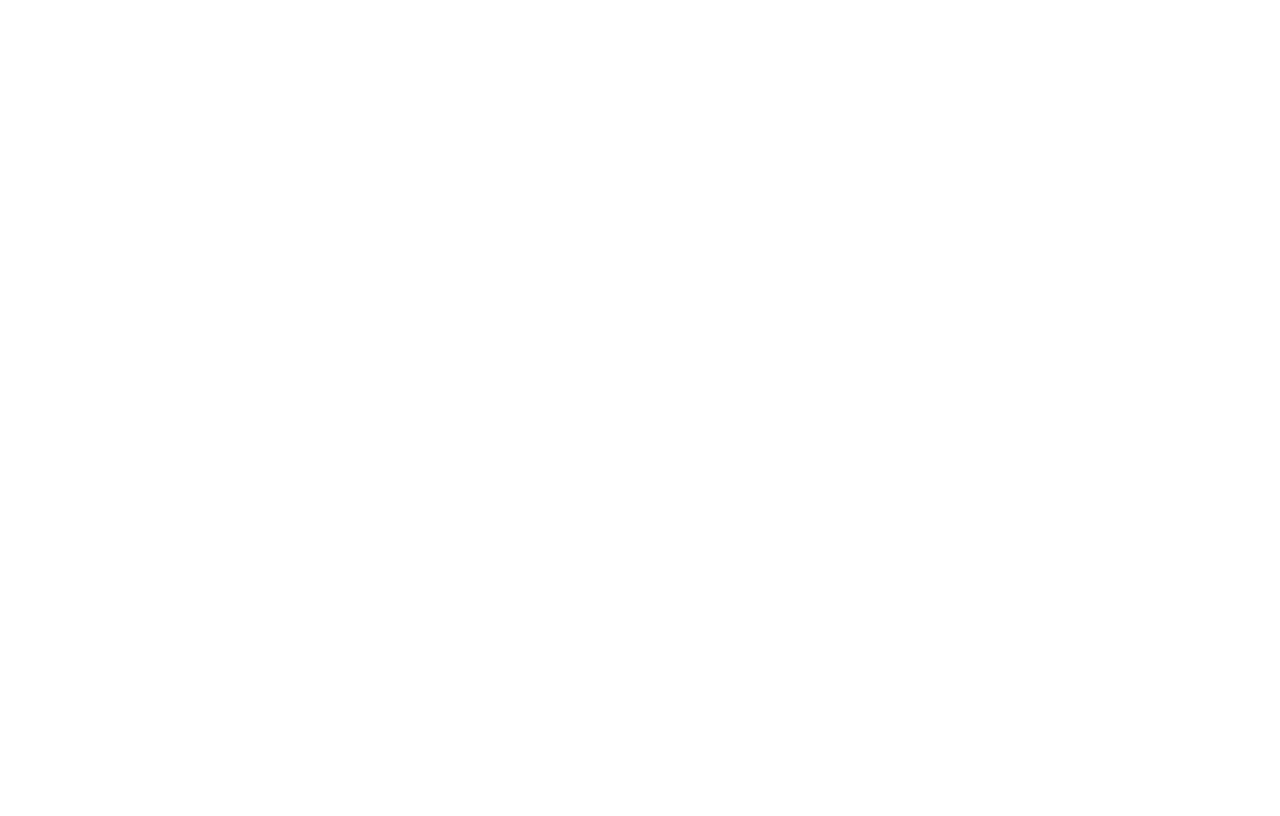
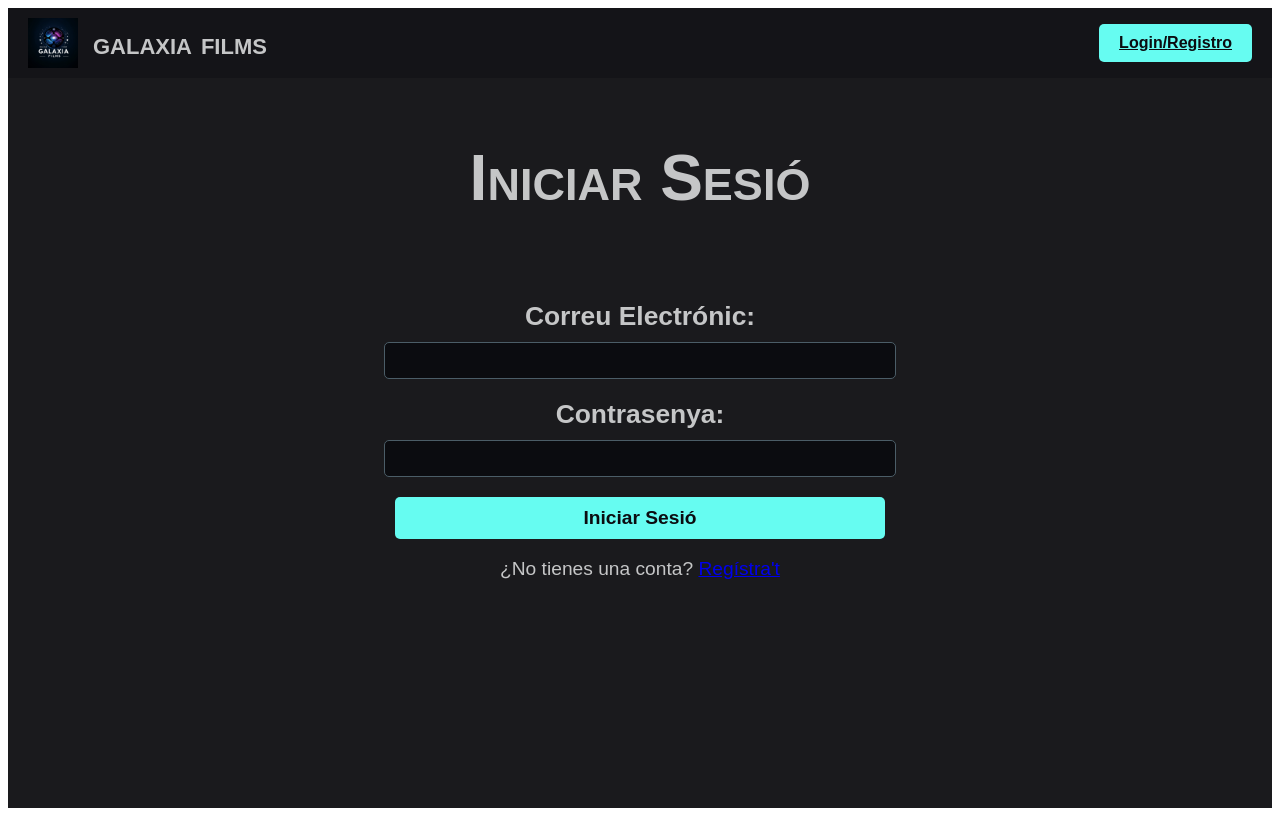
Before and after one commit to inspedralbes/tr3-tr3-barcelomiquel, a Nuxt app in the folder front/: page /login in a window 1280 px wide. Before the commit this address had no page. Built offline with nearby package versions, Linux system fonts and the light colour scheme.

Commit message:
pagina login i registre fets

```diff
--- a/front/components/Header.vue
+++ b/front/components/Header.vue
@@ -4,7 +4,7 @@
             <img src="../public/logoCIne.jpg" alt="Logo Galaxia Films" class="logo-cine">
             <h2>galaxia films</h2>
         </a>
-        <button class="login-button">Login/Registro</button>
+        <router-link to="/login" class="login-button">Login/Registro</router-link>
     </header>
 </template>
 
@@ -12,6 +12,7 @@
 export default {
     name: 'Header',
 };
+
 </script>
 
 <style scoped>
--- /dev/null
+++ b/front/pages/login.vue
@@ -0,0 +1,127 @@
+<template>
+    <body>
+        <Header />
+        <div class="login">
+            <h1>Iniciar Sesió</h1>
+            <form @submit.prevent="login" class="form">
+                <div class="form-group">
+                    <label for="email">Correu Electrónic:</label>
+                    <input type="email" id="email" v-model="email" required>
+                </div>
+                <div class="form-group">
+                    <label for="password">Contrasenya:</label>
+                    <input type="password" id="password" v-model="password" required>
+                </div>
+                <button type="submit" class="buttonLogin">Iniciar Sesió</button>
+            </form>
+            <p>¿No tienes una conta? <router-link to="/registre">Regístra't</router-link></p>
+        </div>
+    </body>
+</template>
+
+<script>
+export default {
+    data() {
+        return {
+            email: '',
+            password: ''
+        };
+    },
+    methods: {
+        login() {
+            // Aquí podrías implementar la lógica de autenticación, como enviar una solicitud al servidor
+            // con las credenciales del usuario para verificarlas.
+            // Por simplicidad, aquí simplemente imprimimos las credenciales en la consola.
+            console.log('Email:', this.email);
+            console.log('Contraseña:', this.password);
+
+            // Una vez que la autenticación sea exitosa, podrías redirigir al usuario a otra página
+            // usando this.$router.push('/ruta-de-destino');
+        }
+    }
+};
+</script>
+
+<style scoped>
+body {
+  margin: 0;
+  /* Elimina los márgenes predeterminados del body */
+  padding: 0;
+  /* Elimina el padding predeterminado del body */
+  height: 100vh;
+  /* Hace que el body ocupe el 100% del alto de la ventana */
+  overflow: hidden;
+}
+
+.login {
+    text-align: center;
+    padding: 20px;
+    background-color: #1a1a1d;
+    color: #c5c6c7;
+    height: 100%;
+}
+
+h1 {
+    font-variant: small-caps;
+    font-size: 4rem;
+    font-family: 'Your Epic Font', sans-serif;
+}
+
+.form{
+    margin-top: 7%;
+}
+
+.form-group {
+    margin-bottom: 20px;
+}
+
+label {
+    display: block;
+    font-size: 1.65rem;
+    font-weight: bold;
+    margin-bottom: 10px;
+    font-family: 'Your Epic Font', sans-serif;
+}
+
+input {
+    width: 40%;
+    padding: 10px;
+    border-radius: 5px;
+    border: 1px solid #4b5d67;
+    background-color: #0b0c10;
+    color: #c5c6c7;
+}
+
+button {
+    width: 40%;
+    padding: 10px 0;
+    background-color: #66fcf1;
+    color: #0b0c10;
+    border: none;
+    border-radius: 5px;
+    cursor: pointer;
+    transition: background-color 0.15s ease;
+    font-weight: bold;
+    font-size: 1.2em;
+    font-family: 'Your Epic Font', sans-serif;
+}
+
+button:hover {
+    background-color: #45a29e;
+}
+
+p {
+    font-size: 1.2rem;
+    font-family: 'Your Epic Font', sans-serif;
+}
+
+.router-link {
+    color: #66fcf1;
+    text-decoration: none;
+    transition: color 0.3s ease;
+}
+
+.router-link:hover {
+    color: #45a29e;
+}
+</style>
--- /dev/null
+++ b/front/pages/registre.vue
@@ -0,0 +1,127 @@
+<template>
+    <body>
+        <Header />
+        <div class="registro">
+            <h1>Regístrate</h1>
+            <form @submit.prevent="registro" class="form">
+                <div class="form-group">
+                    <label for="email">Correo Electrónico:</label>
+                    <input type="email" id="email" v-model="email" required>
+                </div>
+                <div class="form-group">
+                    <label for="password">Contraseña:</label>
+                    <input type="password" id="password" v-model="password" required>
+                </div>
+                <button type="submit" class="buttonRegistro">Registrarse</button>
+            </form>
+            <p>¿Ya tienes una cuenta? <router-link to="/login">Inicia Sesión</router-link></p>
+        </div>
+    </body>
+</template>
+
+<script>
+export default {
+    data() {
+        return {
+            email: '',
+            password: ''
+        };
+    },
+    methods: {
+        registro() {
+            // Aquí podrías implementar la lógica de registro, como enviar una solicitud al servidor
+            // con las credenciales del usuario para crear una cuenta.
+            // Por simplicidad, aquí simplemente imprimimos las credenciales en la consola.
+            console.log('Email:', this.email);
+            console.log('Contraseña:', this.password);
+
+            // Una vez que el registro sea exitoso, podrías redirigir al usuario a otra página
+            // usando this.$router.push('/ruta-de-destino');
+        }
+    }
+};
+</script>
+
+<style scoped>
+body {
+  margin: 0;
+  /* Elimina los márgenes predeterminados del body */
+  padding: 0;
+  /* Elimina el padding predeterminado del body */
+  height: 100vh;
+  /* Hace que el body ocupe el 100% del alto de la ventana */
+  overflow: hidden;
+}
+
+.registro {
+    text-align: center;
+    padding: 20px;
+    background-color: #1a1a1d;
+    color: #c5c6c7;
+    height: 100vh;
+}
+
+h1 {
+    font-variant: small-caps;
+    font-size: 4rem;
+    font-family: 'Your Epic Font', sans-serif;
+}
+
+.form{
+    margin-top: 7%;
+}
+
+.form-group {
+    margin-bottom: 20px;
+}
+
+label {
+    display: block;
+    font-size: 1.65rem;
+    font-weight: bold;
+    margin-bottom: 10px;
+    font-family: 'Your Epic Font', sans-serif;
+}
+
+input {
+    width: 40%;
+    padding: 10px;
+    border-radius: 5px;
+    border: 1px solid #4b5d67;
+    background-color: #0b0c10;
+    color: #c5c6c7;
+}
+
+button {
+    width: 40%;
+    padding: 10px 0;
+    background-color: #66fcf1;
+    color: #0b0c10;
+    border: none;
+    border-radius: 5px;
+    cursor: pointer;
+    transition: background-color 0.15s ease;
+    font-weight: bold;
+    font-size: 1.2em;
+    font-family: 'Your Epic Font', sans-serif;
+}
+
+button:hover {
+    background-color: #45a29e;
+}
+
+p {
+    font-size: 1.2rem;
+    font-family: 'Your Epic Font', sans-serif;
+}
+
+.router-link {
+    color: #66fcf1;
+    text-decoration: none;
+    transition: color 0.3s ease;
+}
+
+.router-link:hover {
+    color: #45a29e;
+}
+</style>
```
